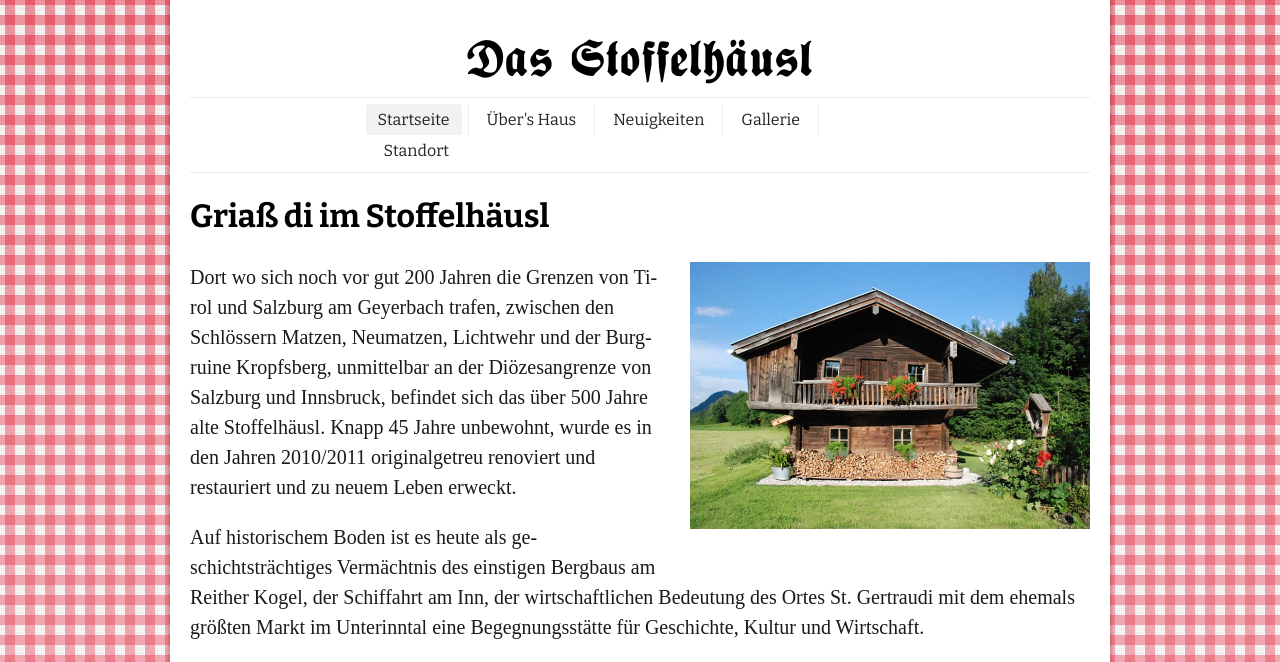
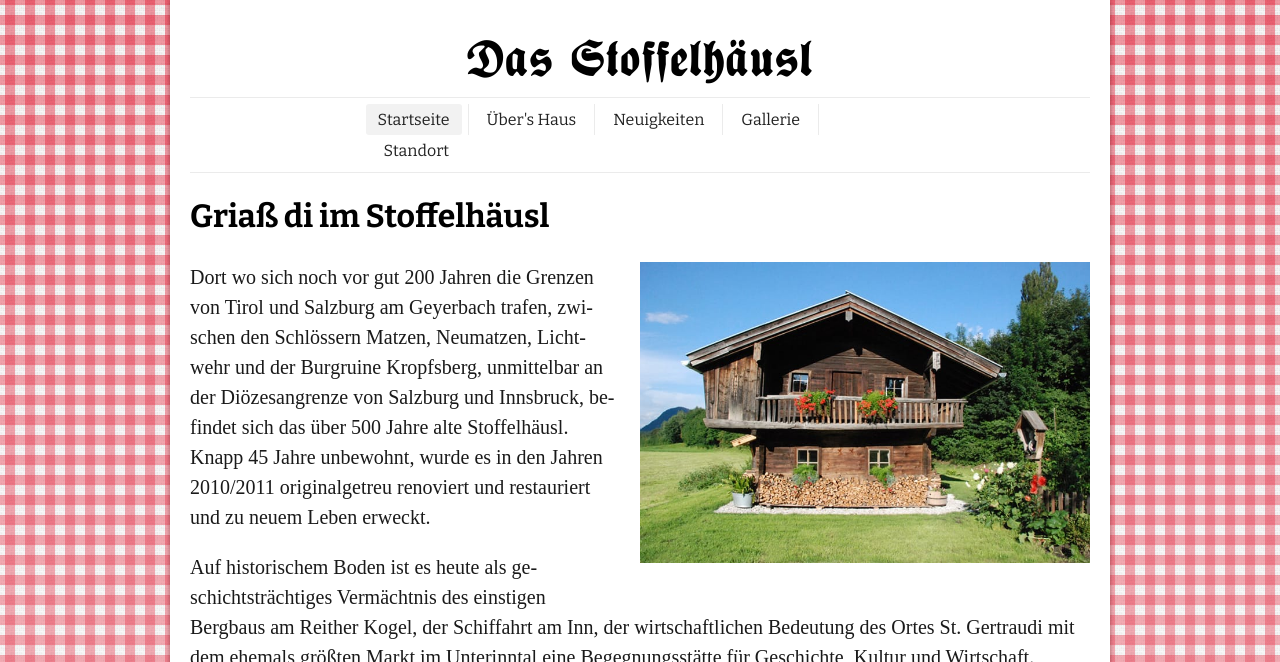
Before and after one commit to stoffelhaeusl/stoffelhaeusl.github.io, a Jekyll site: the page built from index.md, in a window 1280 px wide. Shown: the top 662 px of the page. Built offline with Jekyll 4.4.1, drawn with Linux system fonts in a browser that asks for light colours; some web fonts are replaced; grey boxes are pictures that could not be loaded.

Commit message:
Make `alignleft` and `alignright` more flexible.

```diff
--- a/_sass/mixins.scss
+++ b/_sass/mixins.scss
@@ -1,5 +1,5 @@
 @mixin tablet {
-  @media screen and (min-width 521px) {
+  @media screen and (min-width: 521px) {
     @content;
   }
 }
--- a/css/main.scss
+++ b/css/main.scss
@@ -449,8 +449,10 @@ figure {
 }
 
 .alignleft {
-  float: left;
-  margin-right: 1em;
+  @include tablet {
+    float: left;
+    margin-right: 1em;
+  }
 
   @include desktop {
     margin-right: 1.25em;
@@ -458,8 +460,10 @@ figure {
 }
 
 .alignright {
-  float: right;
-  margin-left: 1em;
+  @include tablet {
+    float: right;
+    margin-left: 1em;
+  }
 
   @include desktop {
     margin-left: 1.25em;
@@ -468,17 +472,14 @@ figure {
 
 .alignleft,
 .alignright {
-  max-width: 50%;
   margin-bottom: 1em;
 
-  @include desktop {
-    width: 20em;
-    max-width: 50%;
-    margin-bottom: 1.25em;
+  &, img {
+    max-width: 100%;
   }
 
-  img {
-    max-width: 100%;
+  @include tablet {
+    max-width: 50%;
   }
 }
 
--- a/index.md
+++ b/index.md
@@ -3,7 +3,7 @@ layout: page
 title: Griaß di im Stoffelhäusl
 menu_title: Startseite
 ---
-<img class="alignright" src="{{ site.baseurl }}/img/startseite.jpg" alt="" width="320">
+<img class="alignright" src="{{ site.baseurl }}/img/startseite.jpg" alt="">
 
 Dort wo sich noch vor gut 200 Jah­ren die Gren­zen von Ti­rol und Salz­burg am Geyer­bach tra­fen, zwi­schen den Schlös­sern Mat­zen, Neu­mat­zen, Licht­wehr und der Burg­ruine Kropfs­berg, unmit­tel­bar an der Diözes­an­grenze von Salz­burg und Inns­bruck, be­findet sich das über 500 Jah­re alte Stoffel­häusl. Knapp 45 Jah­re un­bewohnt, wurde es in den Jah­ren 2010/2011 originalgetreu re­no­viert und restauriert und zu neu­em Le­ben erweckt.
 
```
